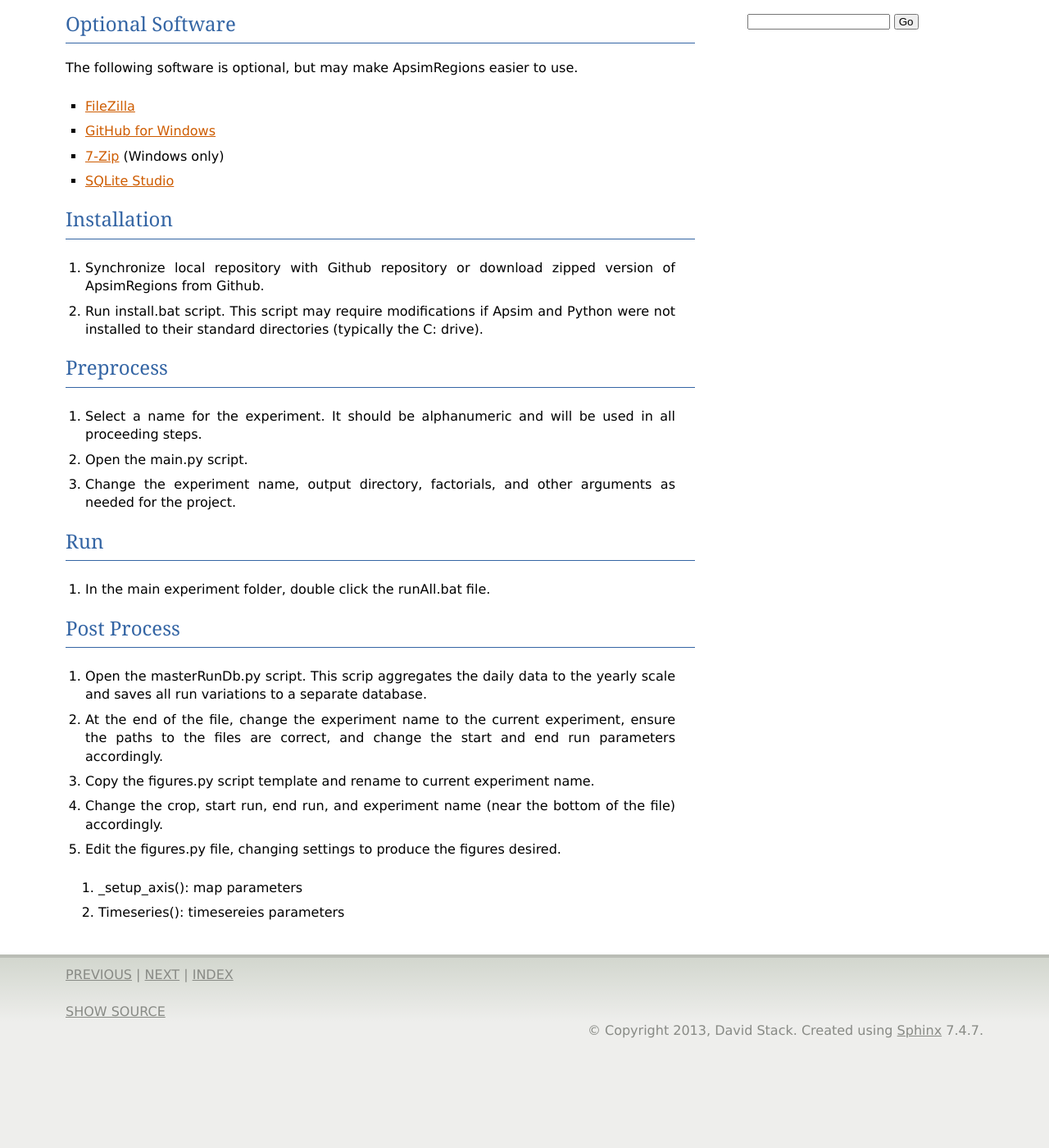
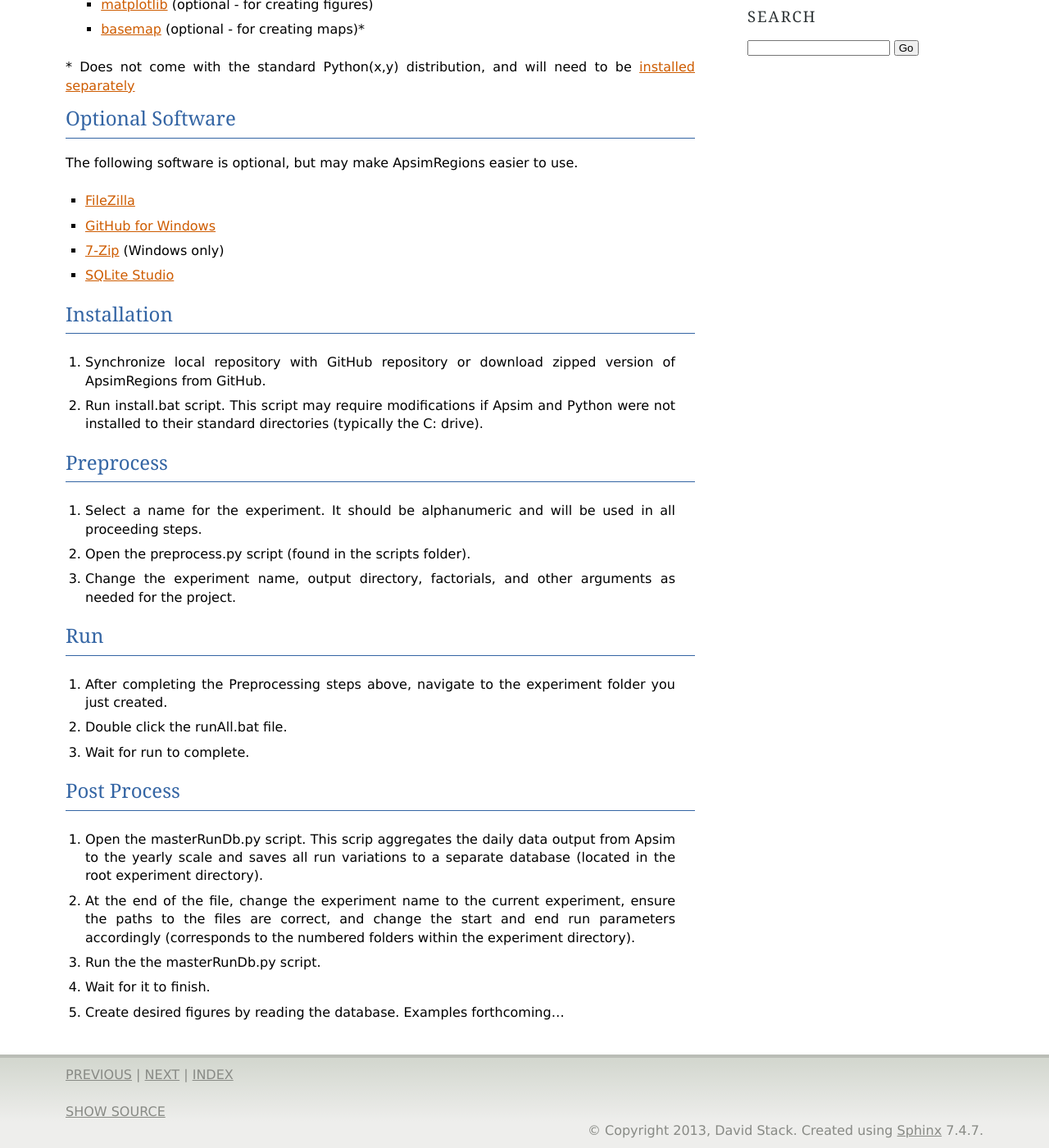
Before and after one commit to davidstackio/apsimRegions, a Sphinx documentation site: the page built from doc/tutorial.rst, in a window 1280 px wide and 1400 px high, scrolled down 515 px. Shown: the whole window at 82% size. Built offline with Sphinx 7.4.7, drawn with Linux system fonts in a browser that asks for light colours; before the commit the page ends 1793 px from its top, so only the background shows below that; some of the changed text lies outside the part shown.

Commit message:
Updated documentation
Related to issue #3

```diff
--- a/doc/tutorial.rst
+++ b/doc/tutorial.rst
@@ -4,15 +4,18 @@ Tutorial
 ********
 Required Software
 =================
+- `Python 2.7 <http://python.org/>`_ -- `Python(x,y) <https://code.google.com/p/pythonxy/>`_ is the recommended distribution (Windows only) as it has an incredible amount of `included packages <https://code.google.com/p/pythonxy/wiki/StandardPlugins>`_.
 - `Apsim 7.4 <http://www.apsim.info/>`_
-- `Python 2.7 <http://python.org/>`_ -- `Python(x,y) <https://code.google.com/p/pythonxy/>`_ is the recommended distribution (Windows only)
-- **Dependencies** : The following Python packages are not included in the Python Standard Library.
-    - numpy
-    - matplotlib
-    - basemap*
-    - pandas
 
-\* Will need to be `installed separately <https://code.google.com/p/pythonxy/wiki/AdditionalPlugins>`_ from Python(x,y)
+Dependencies
+============
+The following Python packages are not included in the Python Standard Library and will need to be installed for ApsimRegions to function properly.
+    - `pandas <http://pandas.pydata.org/>`_
+    - `lxml <http://lxml.de/>`_
+    - `matplotlib <http://matplotlib.org/>`_ (optional - for creating figures)
+    - `basemap <http://matplotlib.org/basemap/>`_ (optional - for creating maps)*
+
+\* Does not come with the standard Python(x,y) distribution, and will need to be `installed separately <https://code.google.com/p/pythonxy/wiki/AdditionalPlugins>`_
 
 Optional Software
 =================
@@ -25,25 +28,25 @@ The following software is optional, but may make ApsimRegions easier to use.
 
 Installation
 ============
-1.	Synchronize local repository with Github repository or download zipped version of ApsimRegions from Github.
+1.	Synchronize local repository with GitHub repository or download zipped version of ApsimRegions from GitHub.
 2.	Run install.bat script. This script may require modifications if Apsim and Python were not installed to their standard directories (typically the C: drive).
 
 Preprocess
 ==========
 1.	Select a name for the experiment. It should be alphanumeric and will be used in all proceeding steps.
-2.	Open the main.py script.
+2.	Open the preprocess.py script (found in the scripts folder).
 3.	Change the experiment name, output directory, factorials, and other arguments as needed for the project.
 
 Run
 ===
-1.	In the main experiment folder, double click the runAll.bat file.
+1.	After completing the Preprocessing steps above, navigate to the experiment folder you just created.
+2.  Double click the runAll.bat file.
+3.  Wait for run to complete.
 
 Post Process
 ============
-1.	Open the masterRunDb.py script. This scrip aggregates the daily data to the yearly scale and saves all run variations to a separate database.
-2.	At the end of the file, change the experiment name to the current experiment, ensure the paths to the files are correct, and change the start and end run parameters accordingly.
-3.	Copy the figures.py script template and rename to current experiment name.
-4.	Change the crop, start run, end run, and experiment name (near the bottom of the file) accordingly.
-5.	Edit the figures.py file, changing settings to produce the figures desired.
-    a.	_setup_axis(): map parameters
-    b.	Timeseries(): timesereies parameters
+1.	Open the masterRunDb.py script. This scrip aggregates the daily data output from Apsim to the yearly scale and saves all run variations to a separate database (located in the root experiment directory).
+2.	At the end of the file, change the experiment name to the current experiment, ensure the paths to the files are correct, and change the start and end run parameters accordingly (corresponds to the numbered folders within the experiment directory).
+3.  Run the the masterRunDb.py script.
+4.  Wait for it to finish.
+5.	Create desired figures by reading the database. Examples forthcoming...
```
Also changed, not shown: doc/download.rst (+5 -2 lines).
